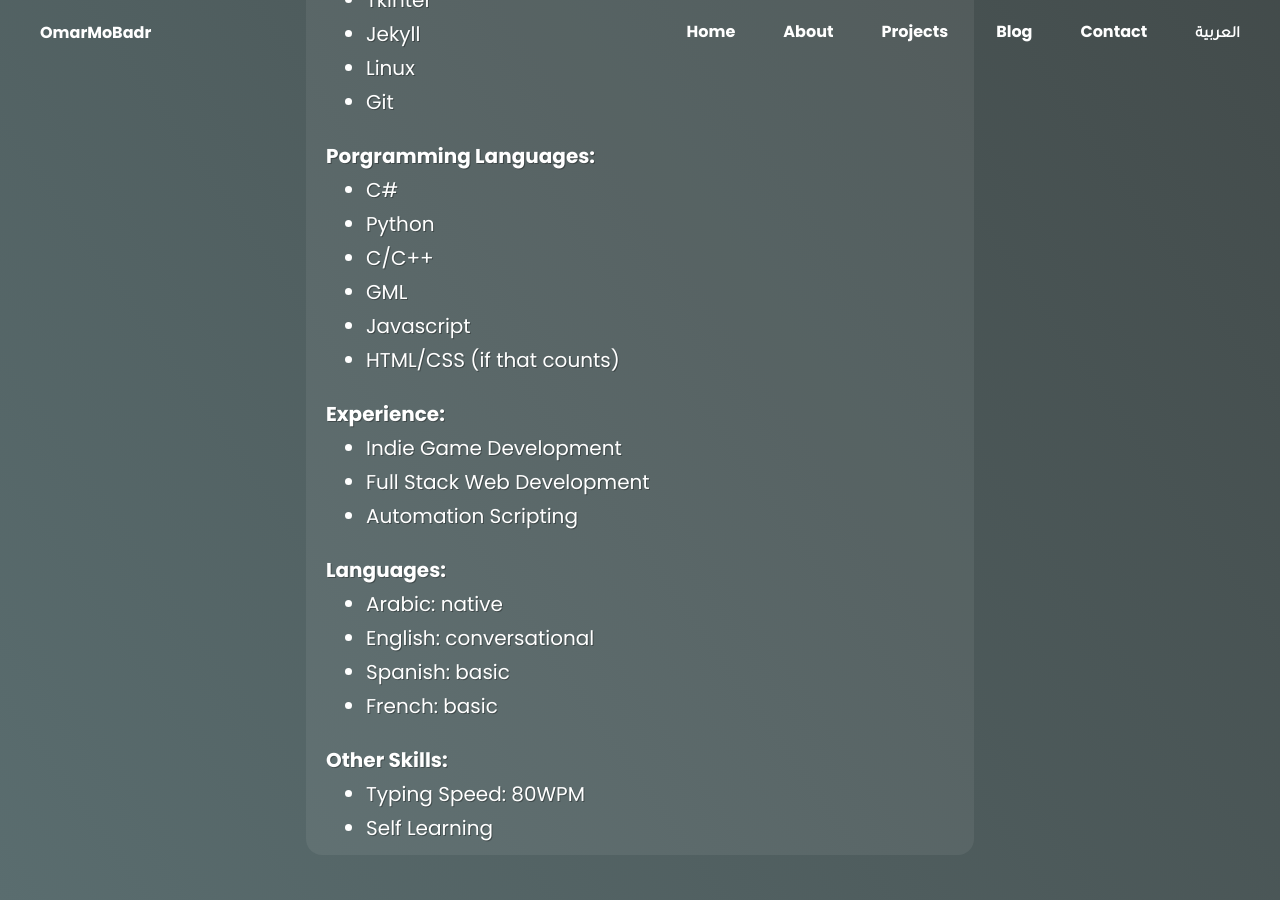
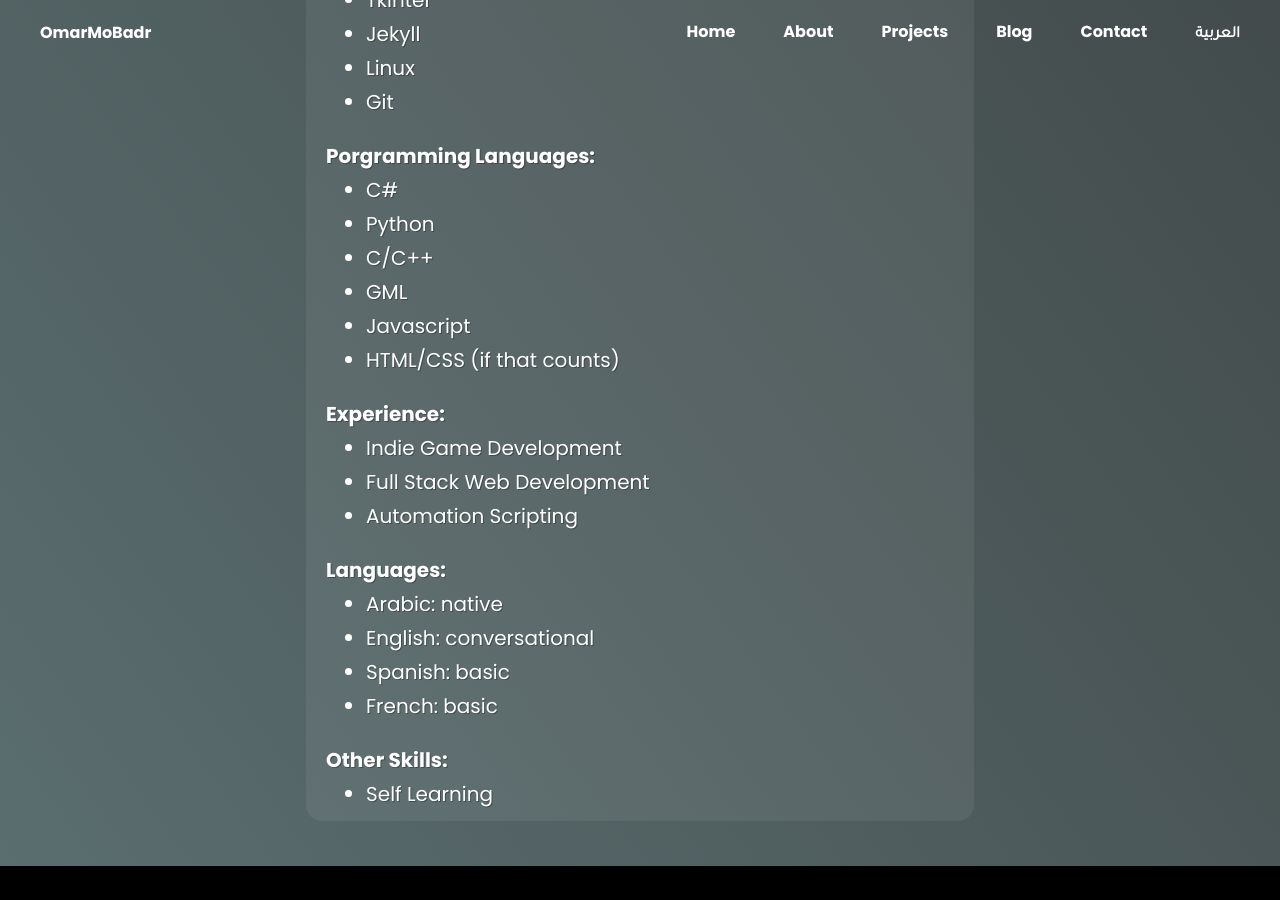
Before and after one commit to OmarMoBadr/OmarMoBadr.github.io, a Jekyll site: the page built from pages/en/about.md, in a window 1280 px wide and 900 px high, scrolled down 901 px. Built offline with Jekyll 4.4.1, drawn with Linux system fonts in a browser that asks for light colours; nearby versions of some CDN libraries; after the commit the page ends 1767 px from its top, so only the background shows below that.

Commit message:
minor change

```diff
--- a/pages/en/about.md
+++ b/pages/en/about.md
@@ -46,5 +46,4 @@ description: I'm a self-taught Indie game developer
 - French: basic
 
 #### Other Skills:
-- Typing Speed: 80WPM
 - Self Learning
```
Also changed, not shown: pages/ar/about.md (+0 -1 lines).
